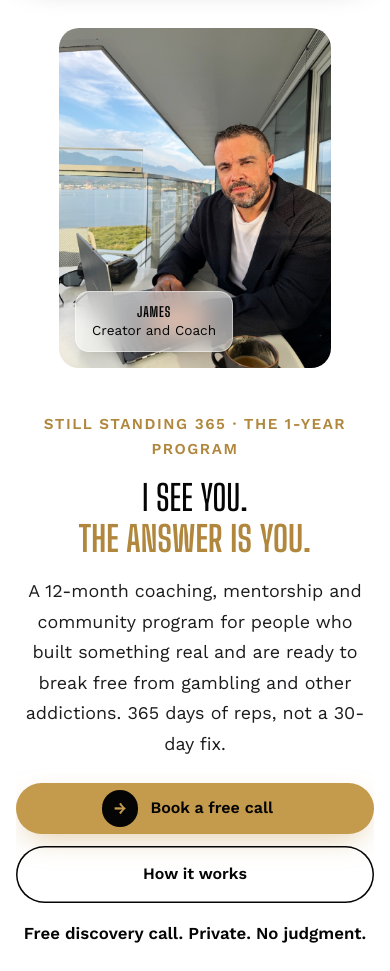
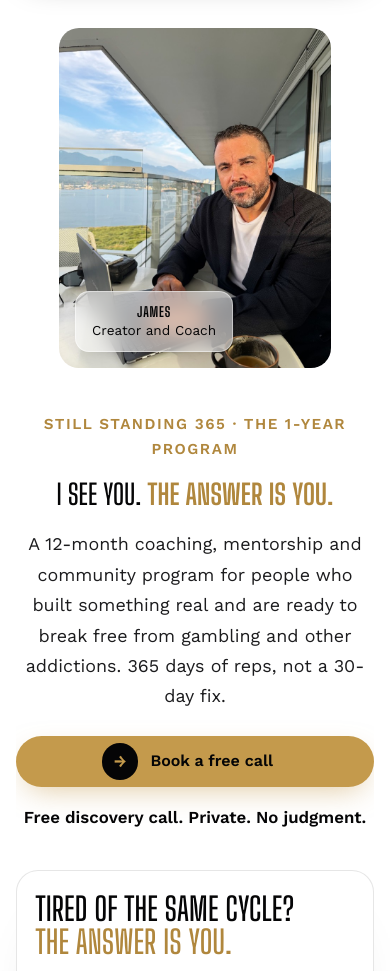
Before and after one commit to arnishpndt/arnishpndt.github.io, a plain HTML site: page index.html in a window 390 px wide. Shown: the part 78-1049 px from the top of the page. Drawn offline with nearby package versions, Linux system fonts and the light colour scheme.

Commit message:
Hero: single CTA, headline side by side
Co-authored-by: Cursor <cursoragent@cursor.com>

```diff
--- a/css/styles.css
+++ b/css/styles.css
@@ -305,10 +305,14 @@ section { scroll-margin-top: 6rem; }
 }
 .h1 .tone { color: var(--gold-deep); font-weight: 700; margin-top: 0.08em; }
 .hero:not(.page-hero) .h1 {
-  font-size: clamp(2.2rem, 4.8vw, 4.05rem);
-  line-height: 1.08;
+  font-size: clamp(1.85rem, 3.8vw, 3.15rem);
+  line-height: 1.12;
   letter-spacing: 0.005em;
-  max-width: 14ch;
+  max-width: 28ch;
+}
+.hero:not(.page-hero) .h1 .tone {
+  display: inline;
+  margin-top: 0;
 }
 .hero-sub {
   max-width: 58ch;
@@ -1180,9 +1184,6 @@ section { scroll-margin-top: 6rem; }
     font-size: clamp(2.05rem, 10.5vw, 3rem);
     line-height: 1.02;
   }
-  .hero:not(.page-hero) .h1 {
-    font-size: clamp(1.95rem, 9.5vw, 2.75rem);
-  }
   .hero-sub {
     max-width: 36rem;
     margin: 1.15rem auto 1.5rem;
@@ -1191,14 +1192,14 @@ section { scroll-margin-top: 6rem; }
   }
   .hero:not(.page-hero) .h1 {
     max-width: none;
-    font-size: clamp(2.15rem, 9vw, 2.9rem);
-    line-height: 1.08;
+    font-size: clamp(1.7rem, 7.2vw, 2.35rem);
+    line-height: 1.12;
   }
   .hero-actions {
     width: 100%;
   }
   .hero-actions .btn {
-    flex: 1 1 10rem;
+    width: 100%;
     justify-content: center;
   }
   .validate {
--- a/index.html
+++ b/index.html
@@ -13,12 +13,12 @@
   <meta property="og:image" content="assets/og.png">
   <meta name="twitter:card" content="summary_large_image">
 
-  <link rel="icon" href="assets/favicon.png?v=v47" type="image/png">
-  <link rel="apple-touch-icon" href="assets/apple-touch-icon.png?v=v47">
+  <link rel="icon" href="assets/favicon.png?v=v48" type="image/png">
+  <link rel="apple-touch-icon" href="assets/apple-touch-icon.png?v=v48">
   <link rel="preconnect" href="https://fonts.googleapis.com">
   <link rel="preconnect" href="https://fonts.gstatic.com" crossorigin>
   <link href="https://fonts.googleapis.com/css2?family=Big+Shoulders+Display:wght@600;700;800&family=Work+Sans:wght@400;500;600;700&display=swap" rel="stylesheet">
-  <link rel="stylesheet" href="css/styles.css?v=v47">
+  <link rel="stylesheet" href="css/styles.css?v=v48">
   <script>document.documentElement.classList.add('js')</script>
 </head>
 <body>
@@ -28,7 +28,7 @@
   <header class="site-head" id="siteHead">
     <div class="nav-shell">
       <a class="brand" href="index.html" aria-label="Still Standing 365 — home">
-        <img class="brand-mark" src="assets/ss365-mark-silvergold.svg?v=v47" width="48" height="52" alt="">
+        <img class="brand-mark" src="assets/ss365-mark-silvergold.svg?v=v48" width="48" height="52" alt="">
         <span class="brand-lockup">
           <span class="brand-answer">The Answer Is You!</span>
           <span class="brand-sub">Still Standing 365</span>
@@ -59,12 +59,11 @@
             <p class="hero-sub">A 12-month coaching, mentorship and community program for people who built something real and are ready to break free from gambling and other addictions. 365 days of reps, not a 30-day fix.</p>
             <div class="hero-actions">
               <a class="btn btn--gold btn--arrow" href="book.html"><span class="btn-arrow" aria-hidden="true">&rarr;</span>Book a free call</a>
-              <a class="btn btn--ghost" href="how.html">How it works</a>
             </div>
             <p class="hero-note">Free discovery call. Private. No judgment.</p>
           </div>
           <figure class="portrait">
-            <img class="portrait-photo" src="assets/james.jpg?v=v47" width="768" height="1024" alt="James, creator and coach of Still Standing 365">
+            <img class="portrait-photo" src="assets/james.jpg?v=v48" width="768" height="1024" alt="James, creator and coach of Still Standing 365">
             <figcaption class="portrait-tag"><strong>James</strong>Creator and Coach</figcaption>
           </figure>
         </div>
@@ -148,7 +147,7 @@
     <div class="wrap">
       <div class="foot-grid">
         <div class="foot-brand">
-          <img src="assets/ss365-main-silvergold.svg?v=v47" width="150" height="148" alt="The Answer Is You! Still Standing 365">
+          <img src="assets/ss365-main-silvergold.svg?v=v48" width="150" height="148" alt="The Answer Is You! Still Standing 365">
         </div>
       </div>
       <div class="foot-legal">
@@ -159,7 +158,7 @@
     </div>
   </footer>
 
-  <script src="js/main.js?v=v47" defer></script>
+  <script src="js/main.js?v=v48" defer></script>
   <script>window.addEventListener('load',function(){setTimeout(function(){if(!window.__ssMainLoaded){document.querySelectorAll('[data-reveal]').forEach(function(e){e.classList.add('in')})}},1200)})</script>
 </body>
 </html>
```
Also changed, not shown: book.html (+6 -6 lines), how.html (+6 -6 lines), programs.html (+6 -6 lines), story.html (+7 -7 lines).
